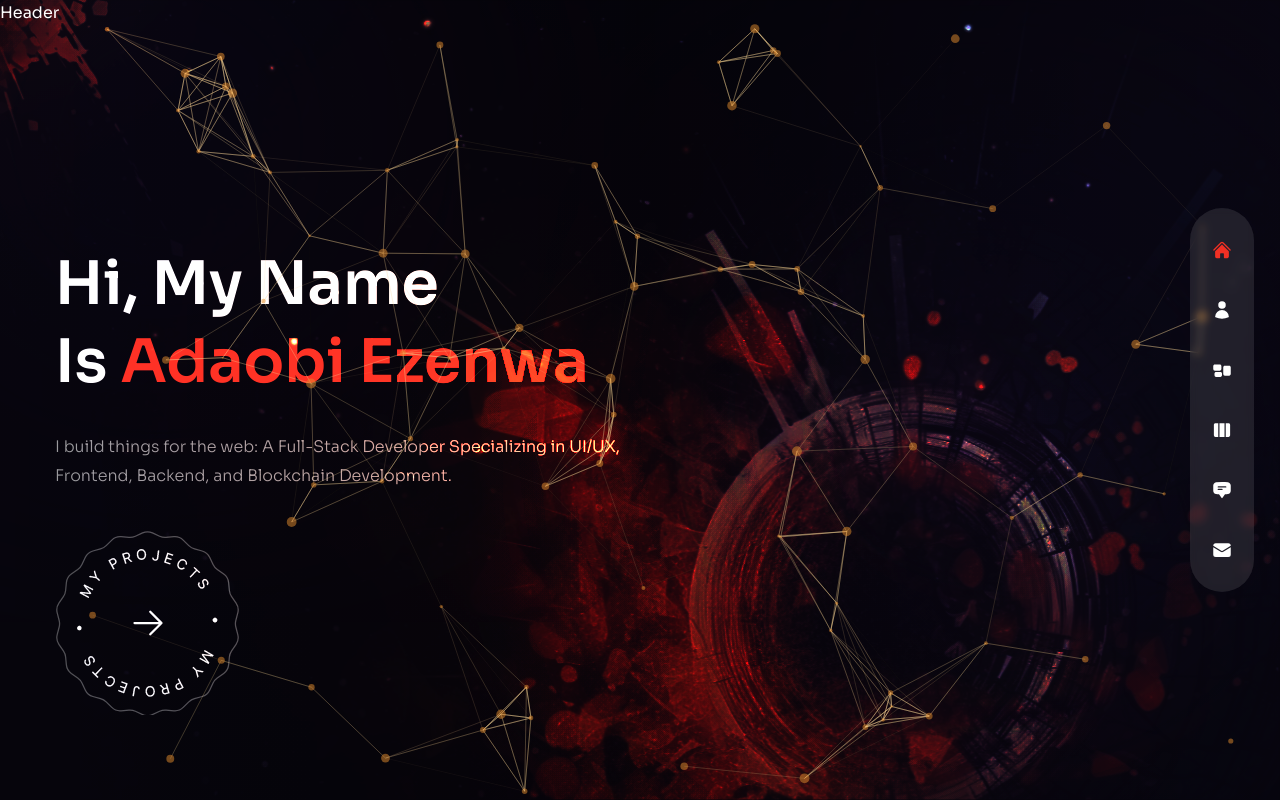
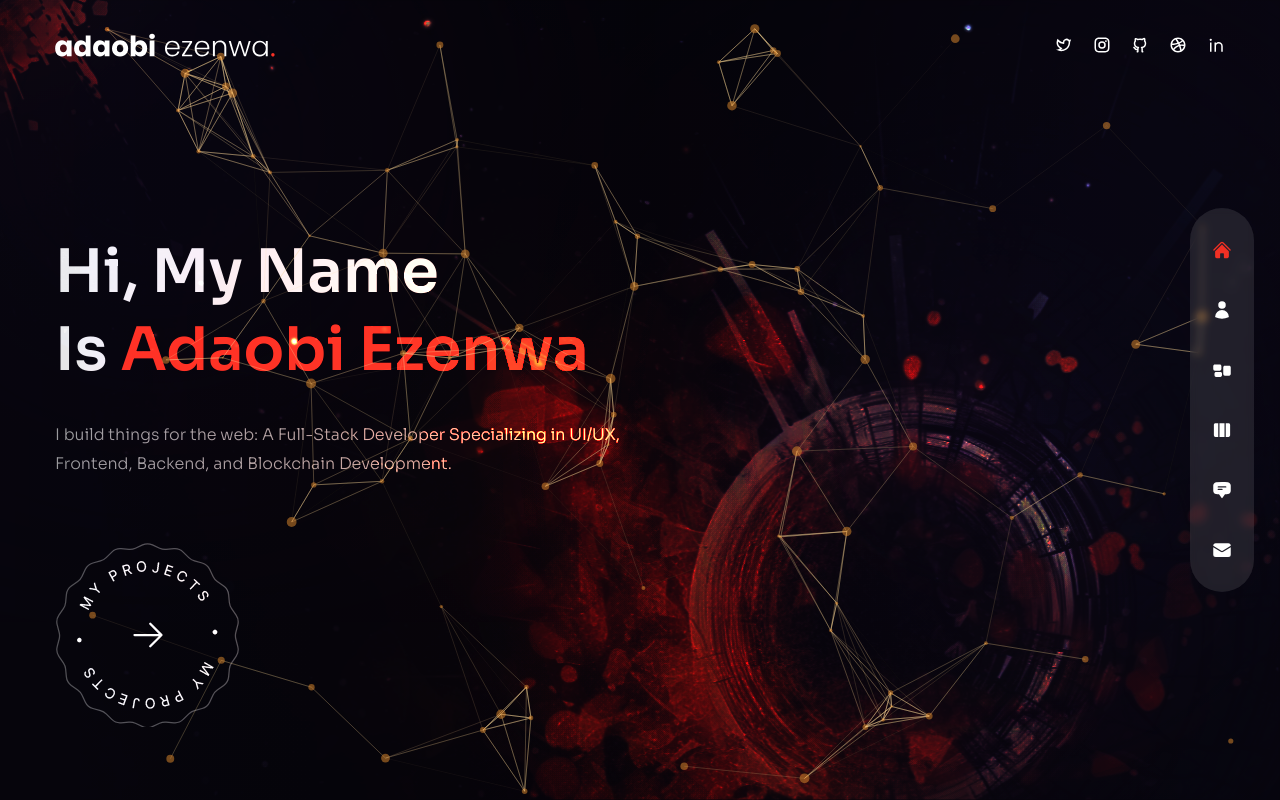
Before and after one commit to halfdobis/next-portfolio, a Next.js app: page / in a window 1280 px wide. Built offline with nearby package versions, Linux system fonts and the light colour scheme.

Commit message:
HomePage-Completed-[Logo, Socials and Minor-Bugs]

```diff
--- a/components/Header.js
+++ b/components/Header.js
@@ -1,5 +1,27 @@
+import Image from "next/image";
+import Link from "next/link";
+import Socials from '../components/Socials';
+
+
 const Header = () => {
-  return <header className="absolute z-30 w-full">Header</header>;
+  return (
+    <header className="absolute z-30 w-full flex items-center px-16 xl:px-0 xl:h-[90px]">
+      <div className="container mx-auto">
+        <div className="flex flex-col lg:flex-row justify-between items-center gap-y-6 py-8">
+          <Link href={'/'}>
+            <Image
+            src={'/logo.svg'}
+            width={220}
+            height={48}
+            alt="logo"
+            priority={true}
+            />
+          </Link>
+          <Socials />
+        </div>
+      </div>
+    </header>
+  )
 };
 
 export default Header;
--- a/components/Layout.js
+++ b/components/Layout.js
@@ -10,7 +10,12 @@ import Nav from '../components/Nav';
 import Header from '../components/Header';
 import TopLeftImg from '../components/TopLeftImg';
 
-const Layout = ({ children }) => {
+export const metadata = {
+  title: "halfdobis",
+  description: 'I like to build cool stuff for the web'
+}
+
+export default function Layout ({ children }) {
   return (
     <div className={`page bg-site text-white bg-cover bg-no-repeat ${sora.variable} font-sora relative`}>
     <TopLeftImg />
@@ -20,5 +25,3 @@ const Layout = ({ children }) => {
   </div>
   )
 };
-
-export default Layout;
--- a/components/Socials.js
+++ b/components/Socials.js
@@ -1,5 +1,52 @@
+import Link from "next/link";
+import {
+  RiTwitterLine,
+  RiInstagramLine,
+  RiGithubLine,
+  RiDribbbleLine,
+  RiLinkedinLine,
+} from "react-icons/ri";
+
 const Socials = () => {
-  return <div>Socials</div>;
+  return (
+    <div className="flex items-center gap-x-5 text-lg">
+      <Link
+        href="https://twitter.com/halfdobis"
+        target="_blank"
+        className="hover:text-accent transition-all duration-300"
+      >
+        <RiTwitterLine />
+      </Link>
+      <Link
+        href="https://www.instagram.com/halfdobis"
+        target="_blank"
+        className="hover:text-accent transition-all duration-300"
+      >
+        <RiInstagramLine />
+      </Link>
+      <Link
+        href="https://github.com/halfdobis"
+        target="_blank"
+        className="hover:text-accent transition-all duration-300"
+      >
+        <RiGithubLine />
+      </Link>
+      <Link
+        href="https://dribbble.com/halfdobis"
+        target="_blank"
+        className="hover:text-accent transition-all duration-300"
+      >
+        <RiDribbbleLine />
+      </Link>
+      <Link
+        href="https://www.linkedin.com/in/adaobi-ezenwa"
+        target="_blank"
+        className="hover:text-accent transition-all duration-300"
+      >
+        <RiLinkedinLine />
+      </Link>
+    </div>
+  );
 };
 
 export default Socials;
--- a/components/TopLeftImg.js
+++ b/components/TopLeftImg.js
@@ -8,6 +8,7 @@ const TopLeftImg = () => {
       width={400}
       height={400}
       alt="image"
+      priority={true}
       />
     </div>
   )
--- a/pages/index.js
+++ b/pages/index.js
@@ -19,7 +19,7 @@ const Home = () => {
             initial="hidden"
             animate="show"
             exit="hidden"
-            className="h1"
+            className="h1 text-white/90"
           >
             Hi, My Name <br /> Is{" "}
             <span className="text-accent">Adaobi Ezenwa</span>
@@ -29,7 +29,7 @@ const Home = () => {
             initial="hidden"
             animate="show"
             exit="hidden"
-            className="max-w-sm xl:max-w-xl mx-auto xl:mx-0 mb-10 xl-mb-16"
+            className="max-w-sm xl:max-w-xl mx-auto xl:mx-0 mb-10 xl:mb-16"
           >
             I build things for the web: A Full-Stack Developer Specializing in
             UI/UX, Frontend, Backend, and Blockchain Development.
```
Also changed, not shown: public/logo.svg.
